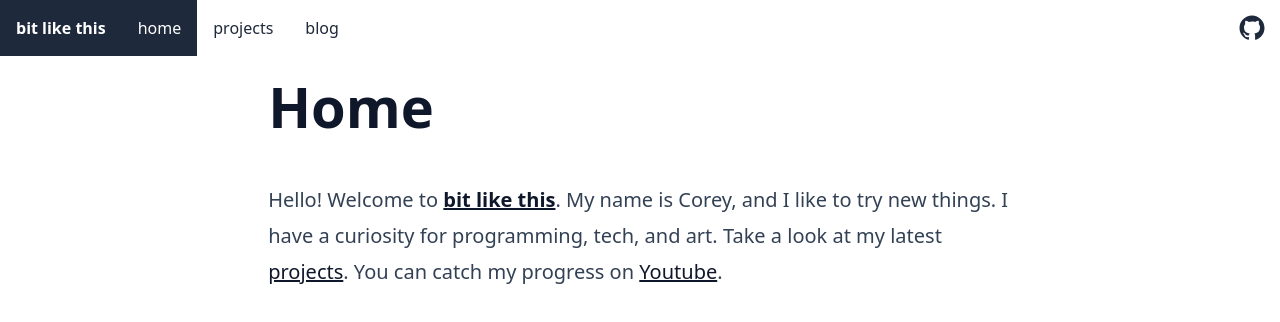
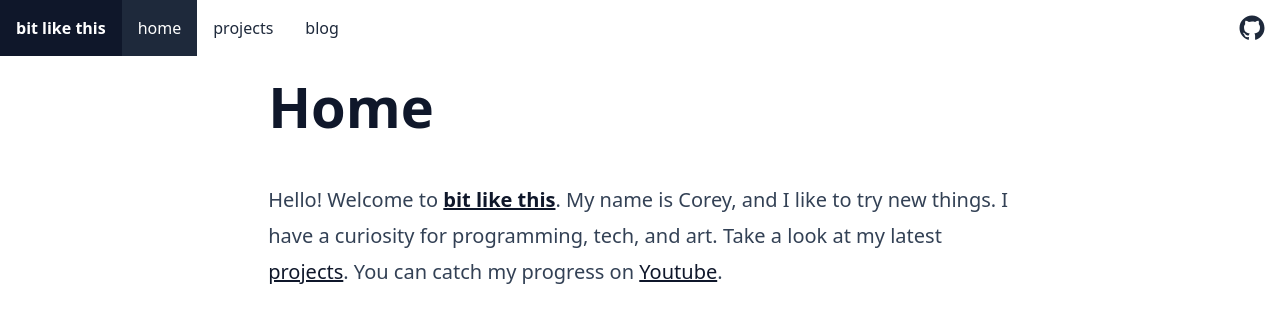
Before and after one commit to bitlikethis/dotcom, a Next.js app: page / in a window 1280 px wide. Shown: the top 322 px of the page. Built offline with nearby package versions, Linux system fonts and the light colour scheme.

Commit message:
style: darker Navbar

```diff
--- a/components/Navbar.tsx
+++ b/components/Navbar.tsx
@@ -6,22 +6,19 @@ import GithubLogo from "./GithubLogo";
 const NavItem = ({
   href,
   children,
-  showActive = false,
+  isActive = false,
 }: {
   href: string;
   children: ReactNode;
-  showActive: boolean;
+  isActive?: boolean;
 }) => {
-  const { route, pathname } = useRouter();
-  const isActive =
-    href === "/" ? href === route : route.startsWith(href);
   return (
     <Link href={href}>
       <a>
         <span
-          className={`inline-block px-4 py-4 ${
-            showActive && isActive ? "text-white bg-primary-800" : ""
-          } hover:text-white hover:bg-primary-800`}
+          className={`inline-block p-4 hover:text-white hover:bg-primary-800 ${
+            isActive ? "text-white bg-primary-800" : ""
+          }`}
         >
           {children}
         </span>
@@ -31,24 +28,30 @@ const NavItem = ({
 };
 
 const Navbar = () => {
+  const { route, pathname } = useRouter();
+
   return (
     <nav className="flex justify-between">
       <div>
-        <NavItem href={"/"} showActive={false}>
-          <b>bit like this</b>
-        </NavItem>
-        <NavItem href={"/"} showActive>
+        <Link href="/">
+          <a>
+            <span className="inline-block p-4 text-white bg-primary-900">
+              <b>bit like this</b>
+            </span>
+          </a>
+        </Link>
+        <NavItem href="/" isActive={route === "/"}>
           home
         </NavItem>
-        <NavItem href={"/projects"} showActive>
+        <NavItem href="/projects" isActive={route.startsWith("/projects")}>
           projects
         </NavItem>
-        <NavItem href={"/blog"} showActive>
+        <NavItem href="/blog" isActive={route.startsWith("/blog")}>
           blog
         </NavItem>
       </div>
       <div className="flex">
-        <NavItem href={"https://github.com/bitlikethis"} showActive>
+        <NavItem href={"https://github.com/bitlikethis"}>
           <GithubLogo />
         </NavItem>
       </div>
```
